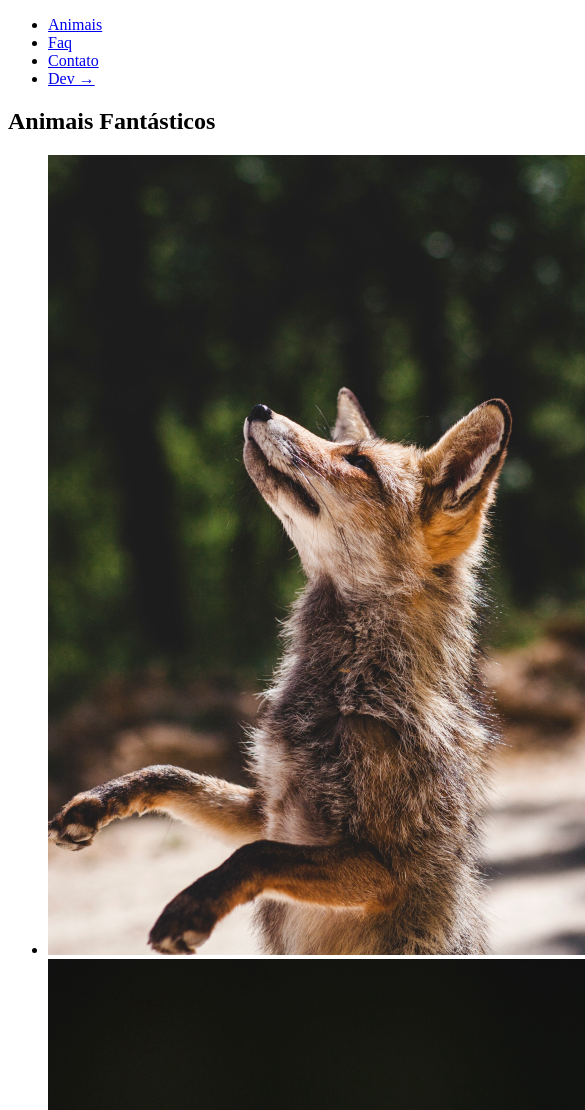
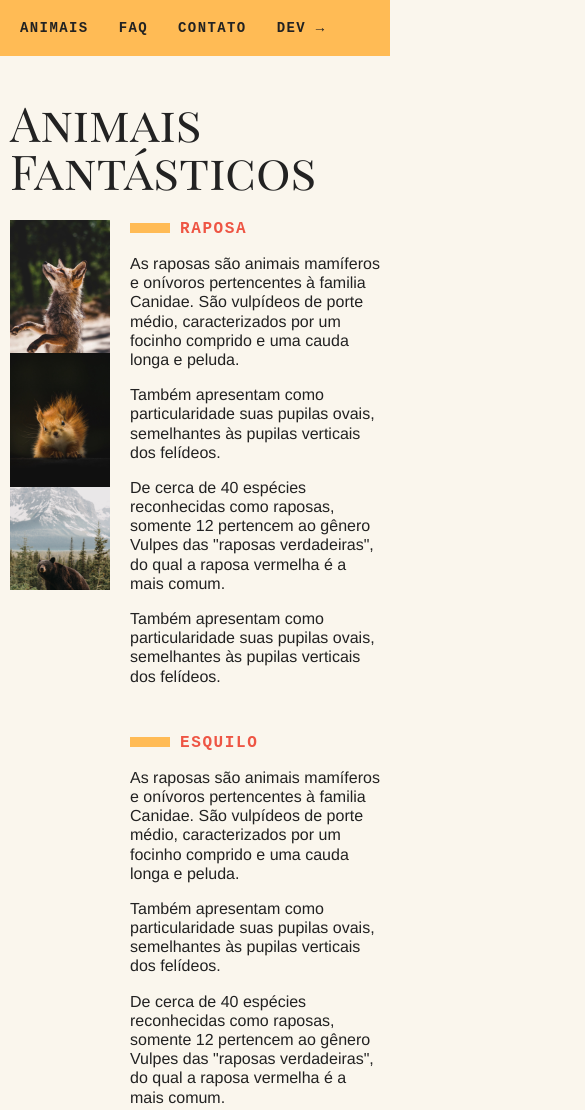
Before and after one commit to miguelmendi/miguelmendi.github.io, a plain HTML site: page portifolio/animais-fantasticos/index.html in a window 390 px wide. Shown: the top 1110 px of the page, 585 px wide, since content can reach past the window. Drawn offline with Linux system fonts and the light colour scheme; a script that the page names is missing.

Commit message:
Fazendo o CSS do site

```diff
--- a/portifolio/animais-fantasticos/css/style.css
+++ b/portifolio/animais-fantasticos/css/style.css
@@ -0,0 +1,220 @@
+body,
+h1,
+h2,
+ul,
+li,
+p,
+dd,
+dt,
+dl {
+  margin: 0px;
+  padding: 0px;
+}
+
+img {
+  display: block;
+  max-width: 100%;
+}
+
+ul {
+  list-style: none;
+}
+
+body {
+  background: #faf6ed;
+  color: #222;
+  -webkit-font-smoothing: antialiased;
+  display: grid;
+  grid-template-columns: 1fr 120px minmax(300px, 800px) 1fr;
+}
+
+.menu {
+  grid-column: 3 / 5;
+  margin-top: 2rem;
+  margin-bottom: 2rem;
+  background: #fb5;
+}
+
+.menu ul {
+  display: flex;
+  flex-wrap: wrap;
+  padding: 10px;
+}
+
+.menu li a {
+  display: block;
+  padding: 10px;
+  margin-right: 10px;
+  color: #222;
+  text-decoration: none;
+  font-family: "IBM Plex Mono", monospace;
+  font-weight: bold;
+  text-transform: uppercase;
+  font-size: 0.875rem;
+  letter-spacing: 0.1em;
+}
+
+.grid-section {
+  grid-column: 2/4;
+  width: 100%;
+  box-sizing: border-box;
+  padding: 10px;
+  display: grid;
+  grid-template-columns: 90px 300px 1fr;
+  grid-gap: 20px;
+  margin-bottom: 4rem;
+}
+
+.titulo {
+  font-family: "Playfair Display SC", georgia;
+  font-size: 6rem;
+  line-height: 1;
+  font-weight: 400;
+  margin-bottom: 1rem;
+  grid-column: 1/4;
+}
+
+.animais h2 {
+  font-family: "IBM Plex Mono", monospace;
+  font-size: 1rem;
+  text-transform: uppercase;
+  letter-spacing: 0.1em;
+  margin-bottom: 1rem;
+  color: #e54;
+}
+
+.animais h2::before {
+  content: "";
+  display: inline-block;
+  width: 40px;
+  height: 10px;
+  margin-right: 10px;
+  background: #fb5;
+}
+
+.animais p {
+  font-family: Helvetica, Arial;
+  line-height: 1.2;
+  margin-bottom: 1rem;
+}
+
+.animais-lista {
+  height: 370px;
+  overflow-y: scroll;
+  grid-column: 2;
+}
+
+.animais-lista::-webkit-scrollbar {
+  width: 18px;
+}
+
+.animais-lista::-webkit-scrollbar-thumb {
+  background: #fb5;
+  border-left: 4px solid #faf6ed;
+  border-right: 4px solid #faf6ed;
+}
+
+.animais-lista::-webkit-scrollbar-track {
+  background: #faf6ed;
+}
+
+.animais-descricao {
+  grid-column: 3;
+}
+
+.animais-descricao section {
+  margin-bottom: 3rem;
+}
+
+.faq-lista {
+  grid-column: 2/4;
+}
+
+.faq-lista dt {
+  font-family: "IBM Plex Mono", monospace;
+  font-weight: bold;
+  margin-top: 2rem;
+  margin-bottom: 0.5rem;
+  color: #e54;
+}
+
+.faq-lista dt::before {
+  content: "";
+  display: inline-block;
+  width: 20px;
+  height: 10px;
+  margin-right: 10px;
+  background: #fb5;
+}
+
+.faq-lista dd {
+  font-family: Helvetica, Arial;
+  margin-bottom: 0.5rem;
+  margin-left: 30px;
+}
+
+.mapa {
+  grid-column: 2;
+}
+
+.dados {
+  grid-column: 3;
+}
+
+.dados li {
+  margin-bottom: 1rem;
+  font-family: Helvetica, Arial;
+}
+
+.dados li::before {
+  content: "";
+  display: inline-block;
+  width: 20px;
+  height: 10px;
+  margin-right: 10px;
+  background: #fb5;
+}
+
+.copy {
+  grid-column: 3/5;
+  margin-bottom: 2rem;
+  background: #fb5;
+}
+
+.copy p {
+  padding: 20px;
+  font-family: "IBM Plex Mono", monospace;
+  font-weight: bold;
+}
+
+@media (max-width: 700px) {
+  body {
+    grid-template-columns: 1fr;
+  }
+  .menu,
+  .grid-section,
+  .copy {
+    grid-column: 1;
+  }
+  .grid-section {
+    grid-template-columns: 100px 1fr;
+    grid-gap: 10px;
+  }
+  .animais-lista {
+    grid-column: 1;
+  }
+  .faq-lista,
+  .dados,
+  .mapa {
+    grid-column: 1 / 3;
+  }
+  .grid-section h1 {
+    font-size: 3rem;
+  }
+  .menu {
+    margin-top: 0px;
+  }
+  .copy {
+    margin-bottom: 0px;
+  }
+}
--- a/portifolio/animais-fantasticos/index.html
+++ b/portifolio/animais-fantasticos/index.html
@@ -5,6 +5,7 @@
   <meta charset="UTF-8">
   <meta http-equiv="X-UA-Compatible" content="IE=edge">
   <meta name="viewport" content="width=device-width, initial-scale=1.0">
+  <link href="https://fonts.googleapis.com/css2?family=Playfair+Display+SC&display=swap" rel="stylesheet">
   <link rel="stylesheet" type="text/css" href="css/style.css">
   <title>Animais Fantásticos</title>
 </head>
@@ -20,7 +21,7 @@
   </nav>
   <section class="grid-section animais" id="animais">
     <h1 class="titulo">Animais Fantásticos</h1>
-    <ul>
+    <ul class="animais-lista">
       <li>
         <img src="img/imagem1.jpg">
       </li>
@@ -92,8 +93,8 @@
   </section>
 
   <section class="grid-section faq" id="faq">
-    <h1>Faq</h1>
-    <dl>
+    <h1 class="titulo">Faq</h1>
+    <dl class="faq-lista">
       <dt>Qual a idade dos animais?</dt>
       <dd>As raposas são animais mamíferos e onívoros pertencentes à família Canidae. São vulpídeos de porte médio, caracterizados por um focinho comprido e uma cauda longa e peluda.</dd>
       <dt>Eles são fantásticos?</dt>
@@ -106,7 +107,7 @@
   </section>
 
   <section class="grid-section contato" id="contato">
-    <h1>Contato</h1>
+    <h1 class="titulo">Contato</h1>
     <div class="mapa">
       <img src="img/mapa.png">
     </div>
```
